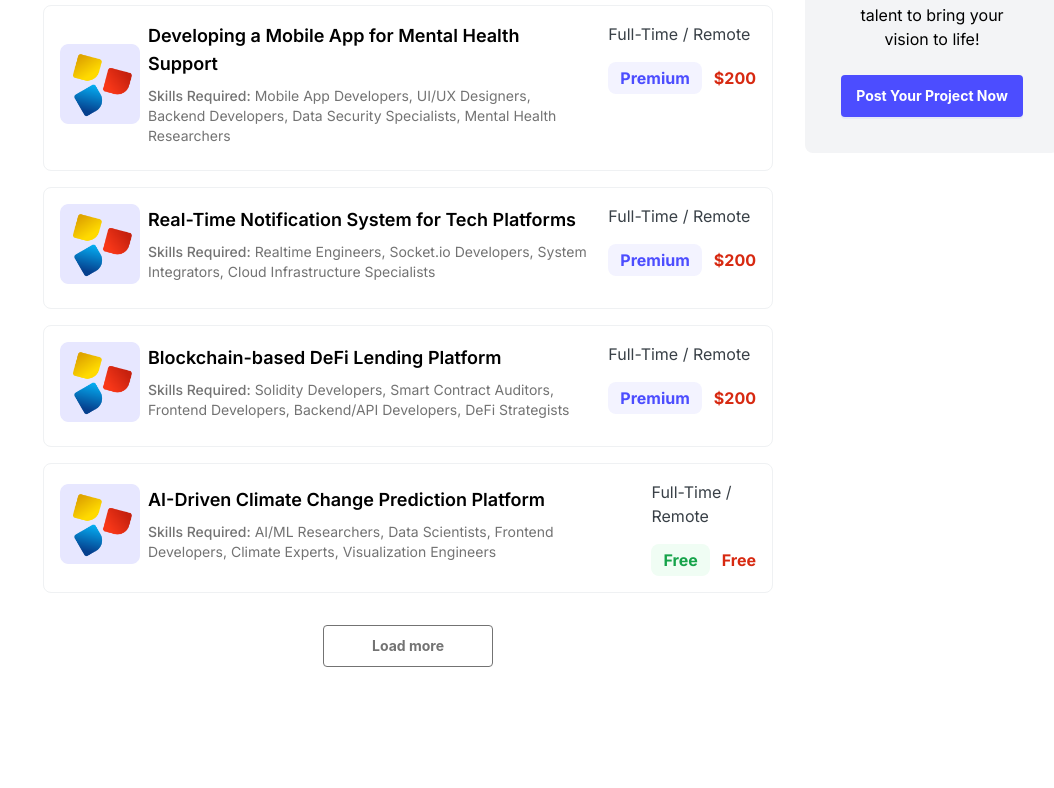
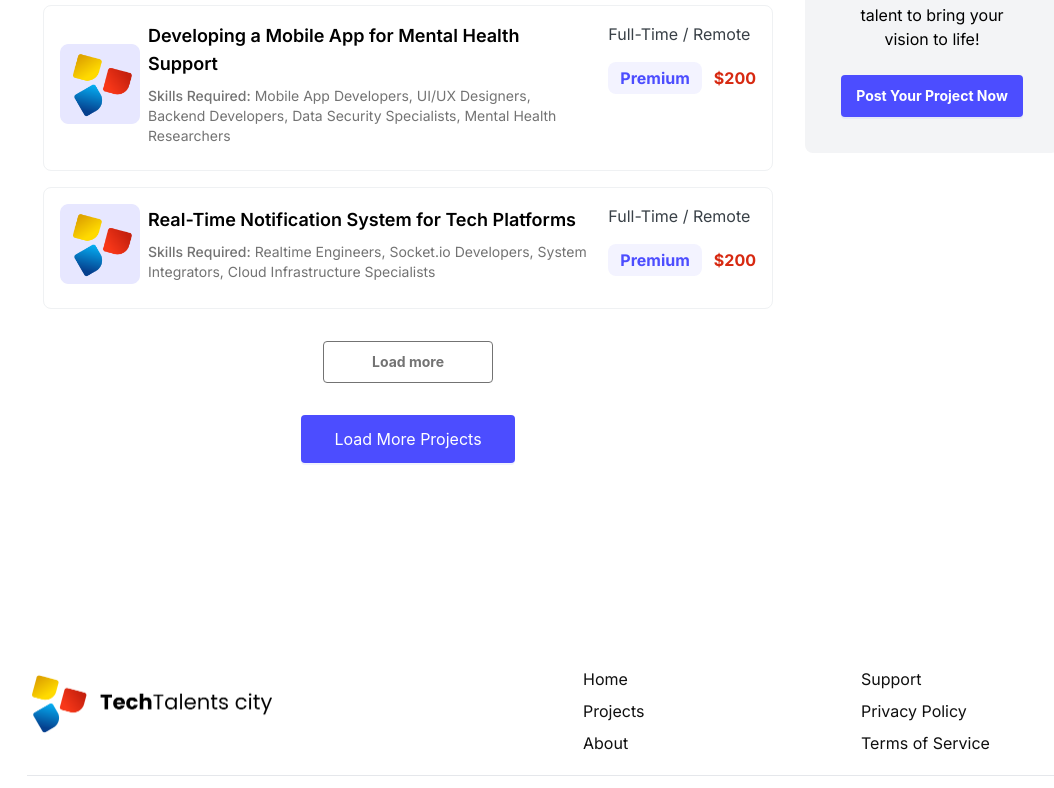
Before and after one commit to techtalentscity/techtalentscity.github.io, a React (Vite) app: page /projects in a window 1280 px wide. Shown: the part 536-1324 px from the top of the page, without its empty margins (89-1143 px from the left). Built offline with nearby package versions, Linux system fonts and the light colour scheme.

Commit message:
Update index.jsx

```diff
--- a/src/Pages/Projects/index.jsx
+++ b/src/Pages/Projects/index.jsx
@@ -16,6 +16,8 @@ const Projects = () => {
     free: false,
     premium: false
   });
+  // Added states for pagination
+  const [projectsPerPage, setProjectsPerPage] = useState(3); // Initially show 3 projects
   const navigate = useNavigate();
 
   const handleSearch = (e) => {
@@ -69,6 +71,13 @@ const Projects = () => {
     setFilteredProjects(result);
     setIsFiltered(true);
     setFiltersOpen(false);
+    setProjectsPerPage(3); // Reset pagination when filters are applied
+  };
+
+  // Load more projects function
+  const loadMoreProjects = () => {
+    // Increase the number of projects to show
+    setProjectsPerPage(prevCount => prevCount + 3);
   };
 
   const projects = [
@@ -154,12 +163,23 @@ const Projects = () => {
     }
   ];
 
-  // Added remote property to each project and modified filter drawer
-
   // Reset all filters and display all projects
   const clearFilters = () => {
     resetFilters();
     setIsFiltered(false);
+    setProjectsPerPage(3); // Reset pagination when filters are cleared
+  };
+
+  // Get current projects based on pagination
+  const getCurrentProjects = () => {
+    const projectsToUse = isFiltered ? filteredProjects : projects;
+    return projectsToUse.slice(0, projectsPerPage);
+  };
+
+  // Check if there are more projects to load
+  const hasMoreProjects = () => {
+    const projectsToUse = isFiltered ? filteredProjects : projects;
+    return projectsPerPage < projectsToUse.length;
   };
 
   return (
@@ -213,7 +233,22 @@ const Projects = () => {
         <div className="lg:flex-grow">
           {isFiltered ? (
             filteredProjects.length > 0 ? (
-              <AllProjects projects={filteredProjects} />
+              <>
+                <AllProjects projects={getCurrentProjects()} />
+                {/* Load More button for filtered projects */}
+                {hasMoreProjects() && (
+                  <div className="flex justify-center mt-8">
+                    <Button
+                      onClick={loadMoreProjects}
+                      type="primary"
+                      size="large"
+                      className="px-8 h-12 flex items-center justify-center"
+                    >
+                      Load More Projects
+                    </Button>
+                  </div>
+                )}
+              </>
             ) : (
               <div className="text-center py-10">
                 <h3 className="text-xl font-medium">No projects match your filters</h3>
@@ -224,7 +259,22 @@ const Projects = () => {
               </div>
             )
           ) : (
-            <AllProjects projects={projects} />
+            <>
+              <AllProjects projects={getCurrentProjects()} />
+              {/* Load More button for all projects */}
+              {hasMoreProjects() && (
+                <div className="flex justify-center mt-8">
+                  <Button
+                    onClick={loadMoreProjects}
+                    type="primary"
+                    size="large"
+                    className="px-8 h-12 flex items-center justify-center"
+                  >
+                    Load More Projects
+                  </Button>
+                </div>
+              )}
+            </>
           )}
         </div>
         <div className="lg:w-1/4 flex-shrink-0 !mb-8">
```
